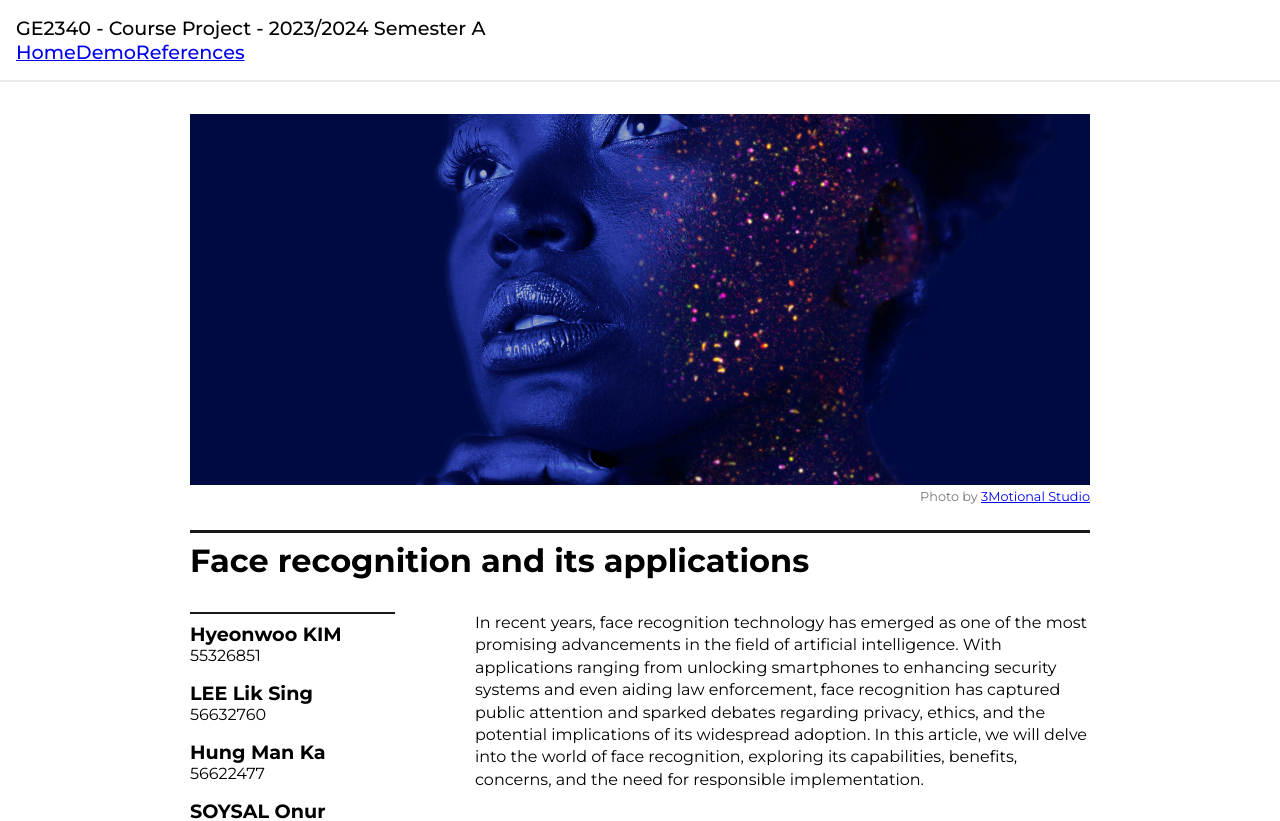
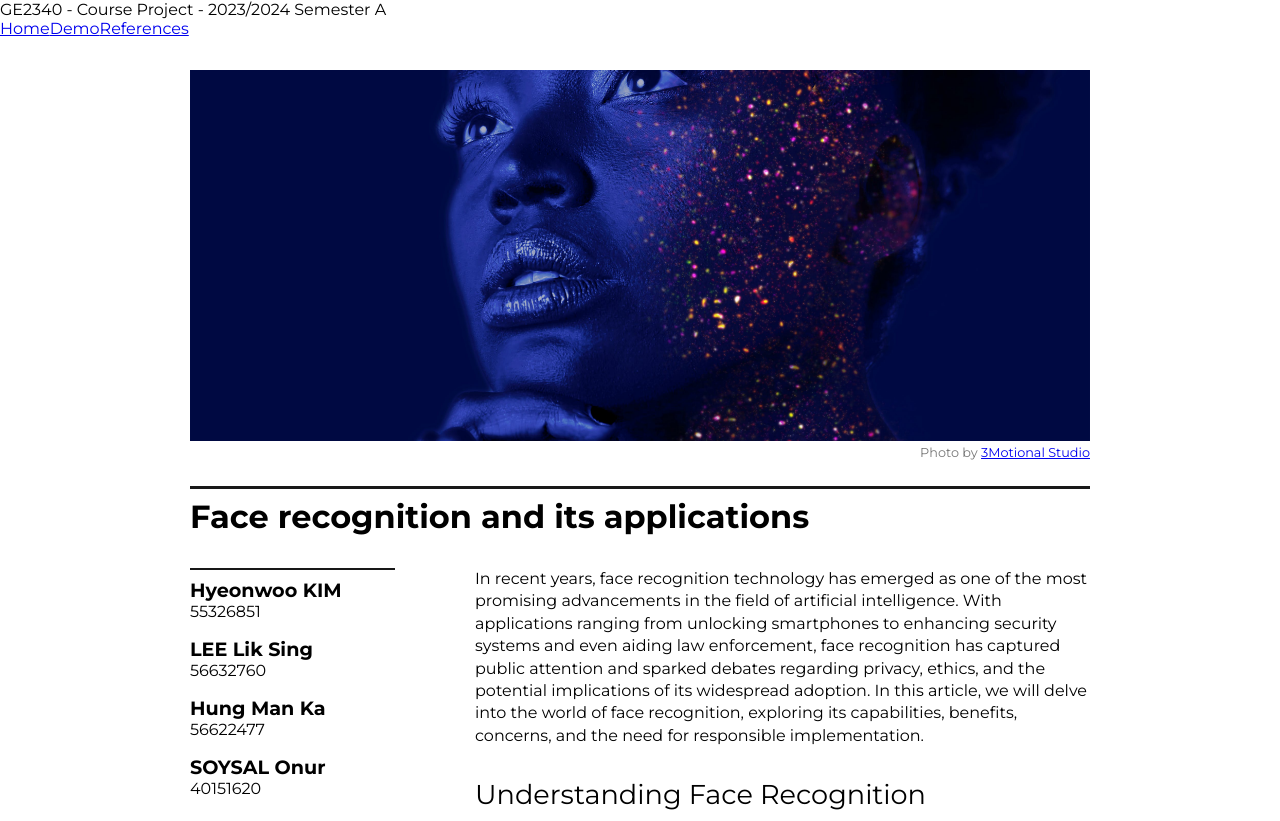
Before and after one commit to clo3olb/ge2340, a Next.js app: page / in a window 1280 px wide. Shown: the top 821 px of the page. Built offline with nearby package versions, Linux system fonts and the light colour scheme.

Commit message:
header css to main

```diff
--- a/components/Header.module.css
+++ /dev/null
@@ -1,6 +0,0 @@
-.header {
-  padding: 1rem;
-  border-bottom: 2px solid #eaeaea;
-  font-weight: 500;
-  font-size: 1.2rem;
-}
--- a/components/Header.tsx
+++ b/components/Header.tsx
@@ -3,9 +3,9 @@ import Link from "next/link";
 
 function Header() {
   return (
-    <div className={styles.header}>
+    <div className="header">
       <span>GE2340 - Course Project - 2023/2024 Semester A</span>
-      <div>
+      <div className="navs">
         <Link href="/">Home</Link>
         <Link href="/demo">Demo</Link>
         <Link href="/references">References</Link>
```
